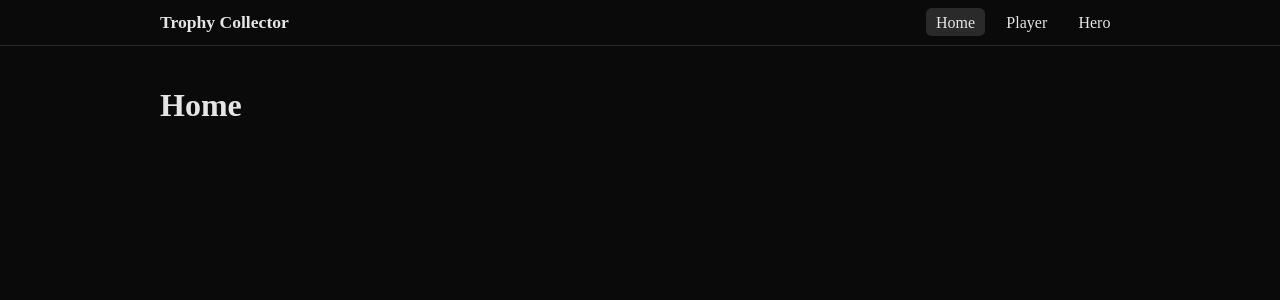
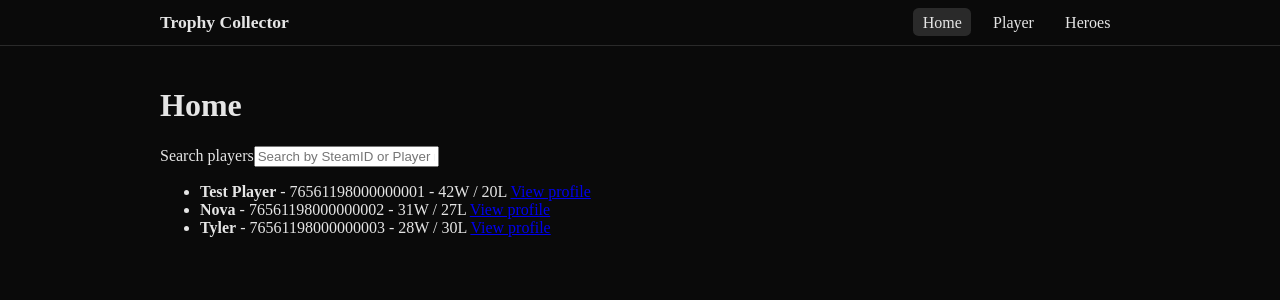
Before and after one commit to JustJoeYo/trophy-collector, a React (Vite) app in the folder frontend/: page / in a window 1280 px wide. Shown: the top 300 px of the page. Built offline with nearby package versions, Linux system fonts and the light colour scheme.

Commit message:
Redid Search, Nav, Page count, routing. Removed Player page

```diff
--- a/frontend/src/App.tsx
+++ b/frontend/src/App.tsx
@@ -1,8 +1,8 @@
 import { Routes, Route, Navigate } from 'react-router-dom'
 import Navbar from './components/Navbar'
-import PlayerPage from './pages/PlayerPage'
 import HomePage from './pages/HomePage'
 import HeroPage from './pages/HeroPage'
+import PlayerDetailPage from './pages/PlayerDetailPage'
 
 
 export default function App() {
@@ -11,8 +11,8 @@ export default function App() {
       <Navbar />
       <Routes>
         <Route path="/" element={<HomePage />} />
-        <Route path="/player" element={<PlayerPage />} />
-        <Route path="/hero" element={<HeroPage />} />
+        <Route path="/player/:id" element={<PlayerDetailPage />} />
+        <Route path="/heroes" element={<HeroPage />} />
         <Route path="*" element={<Navigate to="/" replace />} />
       </Routes>
     </>
--- a/frontend/src/components/Navbar.tsx
+++ b/frontend/src/components/Navbar.tsx
@@ -14,7 +14,7 @@ export default function Navbar() {
                             <NavLink to="/player">Player</NavLink>
                         </li>
                         <li>
-                            <NavLink to="/hero">Hero</NavLink>
+                            <NavLink to="/heroes">Heroes</NavLink>
                         </li>
                     </ul>
                 </nav>
--- a/frontend/src/components/PlayerSearch.tsx
+++ b/frontend/src/components/PlayerSearch.tsx
@@ -1,67 +1,51 @@
 import {useMemo, useState } from 'react'
 import { Link } from 'react-router-dom'
+import { Player, Match, Hero } from '@/types'
 
-type HeroStat = {
-    name: string
-    wins: number
-    losses: number
-}
-
-type MatchStat = {
-    hero: string
-    outcome: 'Win' | 'Loss'
-    kills: number
-    deaths: number
-    assists: number
-}
-
-
-export type Player = {
-    id: string
-    steamID: string
-    name: string
-    wins: number
-    losses: number
-    heroes: HeroStat[]
-    matches: MatchStat[]
-}
+const SAMPLE_HEROES: Hero[] = [
+    { hero_id: 1, name: 'Infernus', image_url: '' },
+    { hero_id: 2, name: 'McGinnis', image_url: '' },
+    { hero_id: 3, name: 'Seven', image_url: '' },
+    { hero_id: 4, name: 'Bebop', image_url: '' },
+]
 
 const SAMPLE_PLAYERS: Player[] = [
     {
-        id: '1',
-        steamID: '76561198000000001',
-        name: 'Test Player',
+        account_id: '76561198000000001',
+        player_name: 'Test Player',
+        avatar_url: '',
         wins: 42,
         losses: 20,
-        heroes: [
-            { name: 'Infernus', wins: 10, losses: 4 },
-            { name: 'McGinnis', wins: 8, losses: 6 },
-        ],
-        matches: [
-            { hero: 'Infernus', outcome: 'Win', kills: 15, deaths: 5, assists: 8 },
-            { hero: 'McGinnis', outcome: 'Loss', kills: 5, deaths: 9, assists: 11 },
-        ],
     },
     {
 
-        id: '2',
-        steamID: '76561198000000002',
-        name: 'Nova',
+        account_id: '76561198000000002',
+        player_name: 'Nova',
+        avatar_url: '',
         wins: 31,
         losses: 27,
-        heroes: [{ name: 'Seven', wins: 14, losses: 9 }],
-        matches: [{ hero: 'Seven', outcome: 'Win', kills: 10, deaths: 4, assists: 7 }],
     },
     {
-        id: '3',
-        steamID: '76561198000000003',
-        name: 'Tyler',
+        account_id: '76561198000000003',
+        player_name: 'Tyler',
+        avatar_url: '',
         wins: 28,
         losses: 30,
-        heroes: [{ name: 'Bebop', wins: 11, losses: 12 }],
-        matches: [{ hero: 'Bebop', outcome: 'Loss', kills: 6, deaths: 8, assists: 5 }],
     },
 ]
+
+const SAMPLE_MATCHES: Record<string, Match[]> = {
+    '76561198000000001': [
+        { match_id: 1, hero_id: 1, outcome: 'Win', kills: 12, deaths: 3, assists: 8, duration_secs: 2400 },
+        { match_id: 2, hero_id: 2, outcome: 'Loss', kills: 5, deaths: 9, assists: 11, duration_secs: 1800 },
+    ],
+    '76561198000000002': [
+        { match_id: 3, hero_id: 3, outcome: 'Win', kills: 10, deaths: 4, assists: 7, duration_secs: 2350 },
+    ],
+    '76561198000000003': [
+        { match_id: 4, hero_id: 4, outcome: 'Loss', kills: 6, deaths: 8, assists: 5, duration_secs: 1950 },
+    ],
+}
 
 function PlayerMatchesQuery(player: Player, query: string) {
     const normalizedQuery = query.toLowerCase()
@@ -71,24 +55,15 @@ function PlayerMatchesQuery(player: Player, query: string) {
     }
 
     const searchableText = [
-        player.id,
-        player.steamID,
-        player.name,
+        player.account_id,
+        player.player_name,
         String(player.wins),
         String(player.losses),
-        ...player.heroes.flatMap((hero) => [hero.name, String(hero.wins), String(hero.losses)]),
-        ...player.matches.flatMap((match) => [
-            match.hero,
-            match.outcome,
-            String(match.kills),
-            String(match.deaths),
-            String(match.assists),
-        ]),
     ]
         .join(' ')
         .toLowerCase()
 
-return searchableText.includes(normalizedQuery)
+    return searchableText.includes(normalizedQuery)
 }
 
 export default function PlayerSearch() {
@@ -106,18 +81,20 @@ export default function PlayerSearch() {
                 type="text"
                 value={query}
                 onChange={(event) => setQuery(event.target.value)}
-                placeholder="Search by name, hero, stats..."
+                placeholder="Search by SteamID or Player name"
             />
 
             <ul>
                 {filteredPlayers.map((player) => (
-                    <li key={player.id}>
-                        <strong>{player.name}</strong> - {player.steamID} - {player.wins}W / {player.losses}L
+                    <li key={player.account_id}>
+                        <strong>{player.player_name}</strong> - {player.account_id} - {player.wins}W / {player.losses}L
                         {' '}
-                        <Link to={`/player/${player.id}`}>View profile</Link>
+                        <Link to={`/player/${player.account_id}`}>View profile</Link>
                     </li>
                 ))}
             </ul>
         </section>
     )
 }
+
+export { SAMPLE_HEROES, SAMPLE_MATCHES, SAMPLE_PLAYERS }
--- a/frontend/src/pages/HomePage.tsx
+++ b/frontend/src/pages/HomePage.tsx
@@ -1,7 +1,10 @@
+import PlayerSearch from '../components/PlayerSearch'
+
 export default function HomePage() {
     return (
         <main>
             <h1>Home</h1>
+            <PlayerSearch />
         </main>
     )
 }
--- /dev/null
+++ b/frontend/src/pages/PlayerDetailPage.tsx
@@ -0,0 +1,111 @@
+import { useMemo } from 'react'
+import { useParams, Link } from 'react-router-dom'
+import { SAMPLE_HEROES, SAMPLE_PLAYERS, SAMPLE_MATCHES } from '../components/PlayerSearch'
+
+
+    function findPlayerByAccountId(accountId: string | undefined) {
+        if (!accountId) {
+            return null
+        }
+
+        return SAMPLE_PLAYERS.find((player) => player.account_id === accountId) || null
+    }
+
+    function getHeroName(heroId: number): string {
+        const hero = SAMPLE_HEROES.find((currentHero) => currentHero.hero_id === heroId)
+        return hero?.name || `Hero ${heroId}`
+    }
+
+    function formatDuration(durationSecs: number): string {
+        const minutes = Math.floor(durationSecs / 60)
+        const seconds = durationSecs % 60
+        return `${minutes}:${seconds.toString().padStart(2, '0')}`
+    }
+
+    export default function PlayerDetailPage() {
+        const { id } = useParams()
+        const player = findPlayerByAccountId(id)
+
+        const playerMatches = useMemo(() => {
+            if (!player) {
+                return []
+            }
+            return SAMPLE_MATCHES[player.account_id] || []
+        }, [player])
+
+        if (!player) {
+            return (
+                <main>
+                    <h1>Player not found</h1>
+                    <p>No player exists for ID {id}.</p>
+                    <Link to="/">Back to Home</Link>
+                </main>
+            )
+        }
+
+        return (
+            <main>
+                <h1>{player.player_name}</h1>
+                <p>Account ID: {player.account_id}</p>
+                <p>Record: {player.wins}W / {player.losses}L</p>
+
+                <section>
+                    <h2>Top Heroes</h2>
+                    <table>
+                        <thead>
+                            <tr>
+                                <th>Hero</th>
+                                <th>Wins</th>
+                                <th>Losses</th>
+                            </tr>
+                        </thead>
+                        <tbody>
+                            {SAMPLE_HEROES.map((hero) => (
+                                <tr key={hero.hero_id}>
+                                    <td>{hero.name}</td>
+                                    <td>--</td>
+                                    <td>--</td>
+                                </tr>
+                            ))}
+                        </tbody>
+                    </table>
+                </section>
+
+                <section>
+                    <h2>Recent Matches</h2>
+                    {playerMatches.length > 0 ? (
+                        <table>
+                            <thead>
+                                <tr>
+                                    <th>Hero</th>
+                                    <th>Outcome</th>
+                                    <th>Kills</th>
+                                    <th>Deaths</th>
+                                    <th>Assists</th>
+                                    <th>Duration</th>
+                                </tr>
+                            </thead>
+                            <tbody>
+                                {playerMatches.map((match) => (
+                                    <tr key={match.match_id}>
+                                        <td>{getHeroName(match.hero_id)}</td>
+                                        <td>{match.outcome}</td>
+                                        <td>{match.kills}</td>
+                                        <td>{match.deaths}</td>
+                                        <td>{match.assists}</td>
+                                        <td>{formatDuration(match.duration_secs)}</td>
+                                    </tr>
+                                ))}
+                            </tbody>
+                        </table>
+                    ) : (
+                        <p>No recent matches found.</p>
+                    )}
+                </section>
+
+                <p>
+                    <Link to="/">Back to Home</Link>
+                </p>
+            </main>
+        )
+    }
--- /dev/null
+++ b/frontend/src/types/index.ts
@@ -0,0 +1,23 @@
+export interface Player {
+  account_id: string
+  player_name: string
+  avatar_url: string
+  wins: number
+  losses: number
+}
+
+export interface Match {
+  match_id: number
+  hero_id: number
+  outcome: string
+  kills: number
+  deaths: number
+  assists: number
+  duration_secs: number
+}
+
+export interface Hero {
+  hero_id: number
+  name: string
+  image_url: string
+}
```
